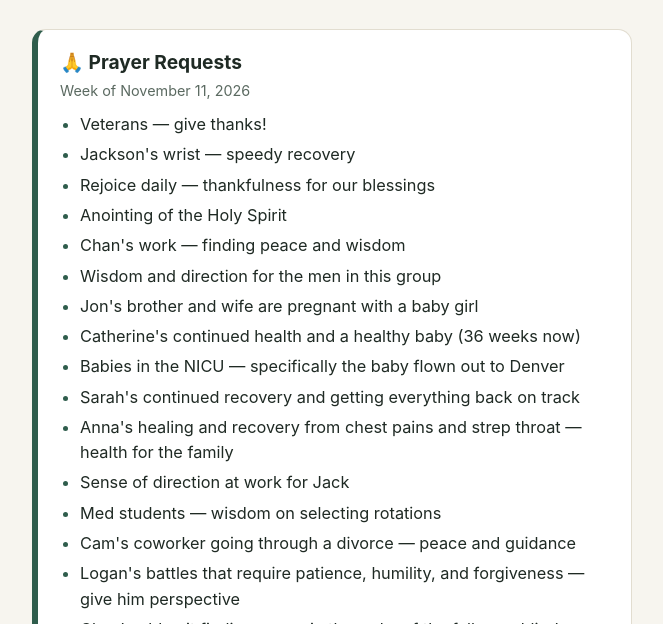
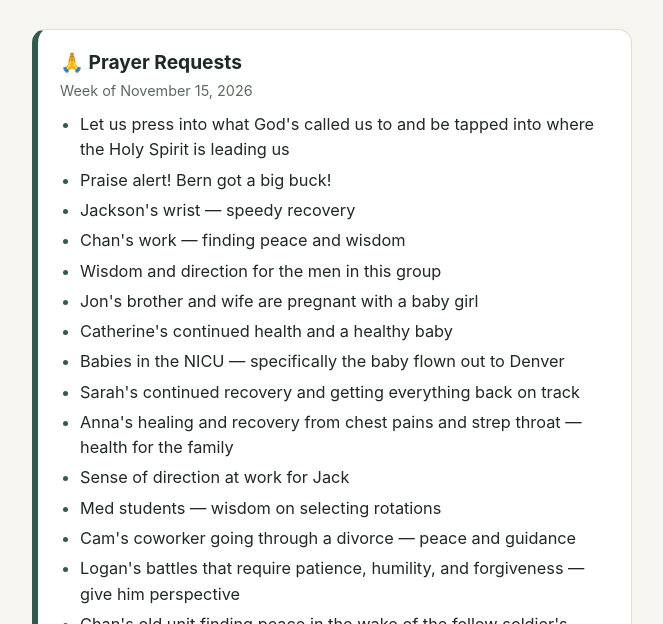
Before and after one commit to nobledodge99-cloud/mens-group, a plain HTML site: page index-mens-group.html in a window 1280 px wide. Shown: the part 176-800 px from the top of the page, without its empty margins (308-971 px from the left). Drawn offline with Linux system fonts and the light colour scheme.

Commit message:
Update prayer requests and dates in HTML

```diff
--- a/index-mens-group.html
+++ b/index-mens-group.html
@@ -228,16 +228,15 @@
   -->
   <div class="prayer-banner">
     <h2>🙏 Prayer Requests</h2>
-    <p class="prayer-date">Week of November 11, 2026</p>
+    <p class="prayer-date">Week of November 15, 2026</p>
     <ul>
-      <li>Veterans — give thanks!</li>
+      <li>Let us press into what God's called us to and be tapped into where the Holy Spirit is leading us</li>
+      <li>Praise alert! Bern got a big buck!</li>
       <li>Jackson's wrist — speedy recovery</li>
-      <li>Rejoice daily — thankfulness for our blessings</li>
-      <li>Anointing of the Holy Spirit</li>
       <li>Chan's work — finding peace and wisdom</li>
       <li>Wisdom and direction for the men in this group</li>
       <li>Jon's brother and wife are pregnant with a baby girl</li>
-      <li>Catherine's continued health and a healthy baby (36 weeks now)</li>
+      <li>Catherine's continued health and a healthy baby</li>
       <li>Babies in the NICU — specifically the baby flown out to Denver</li>
       <li>Sarah's continued recovery and getting everything back on track</li>
       <li>Anna's healing and recovery from chest pains and strep throat — health for the family</li>
```
